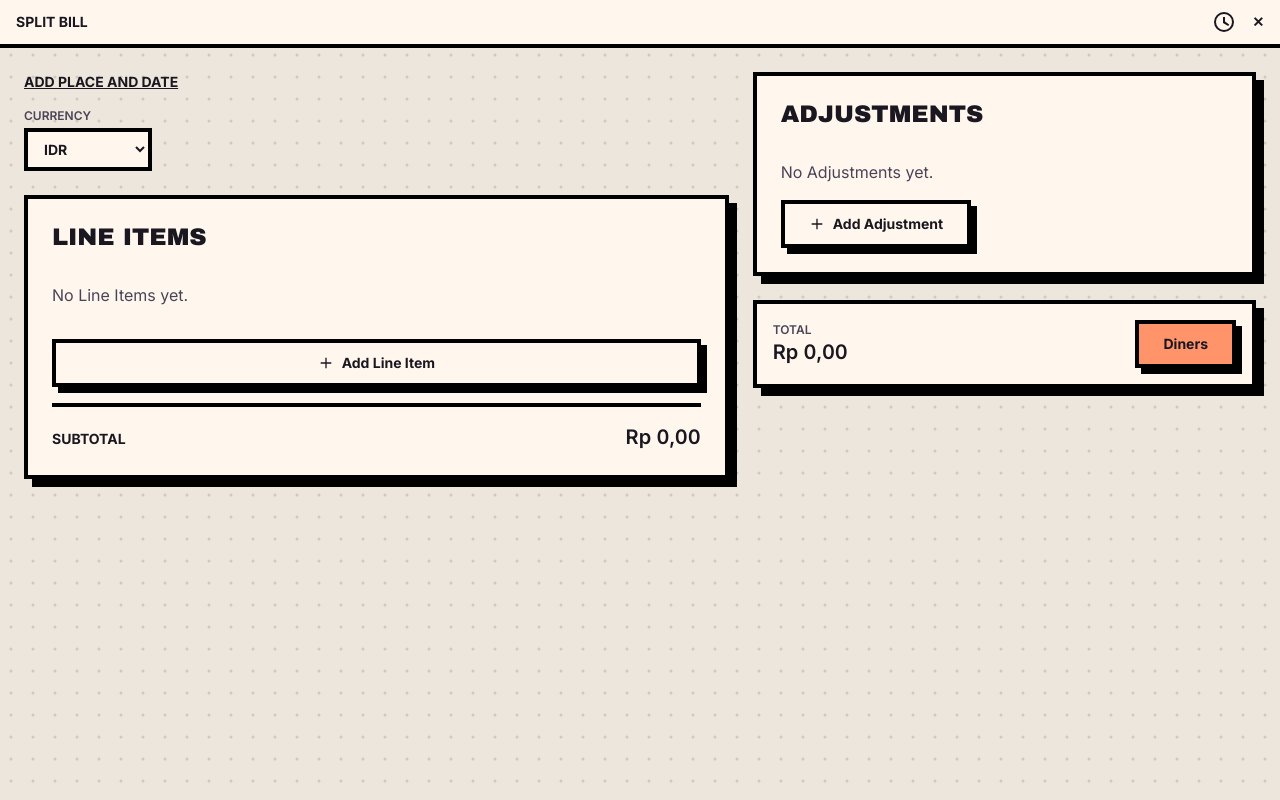
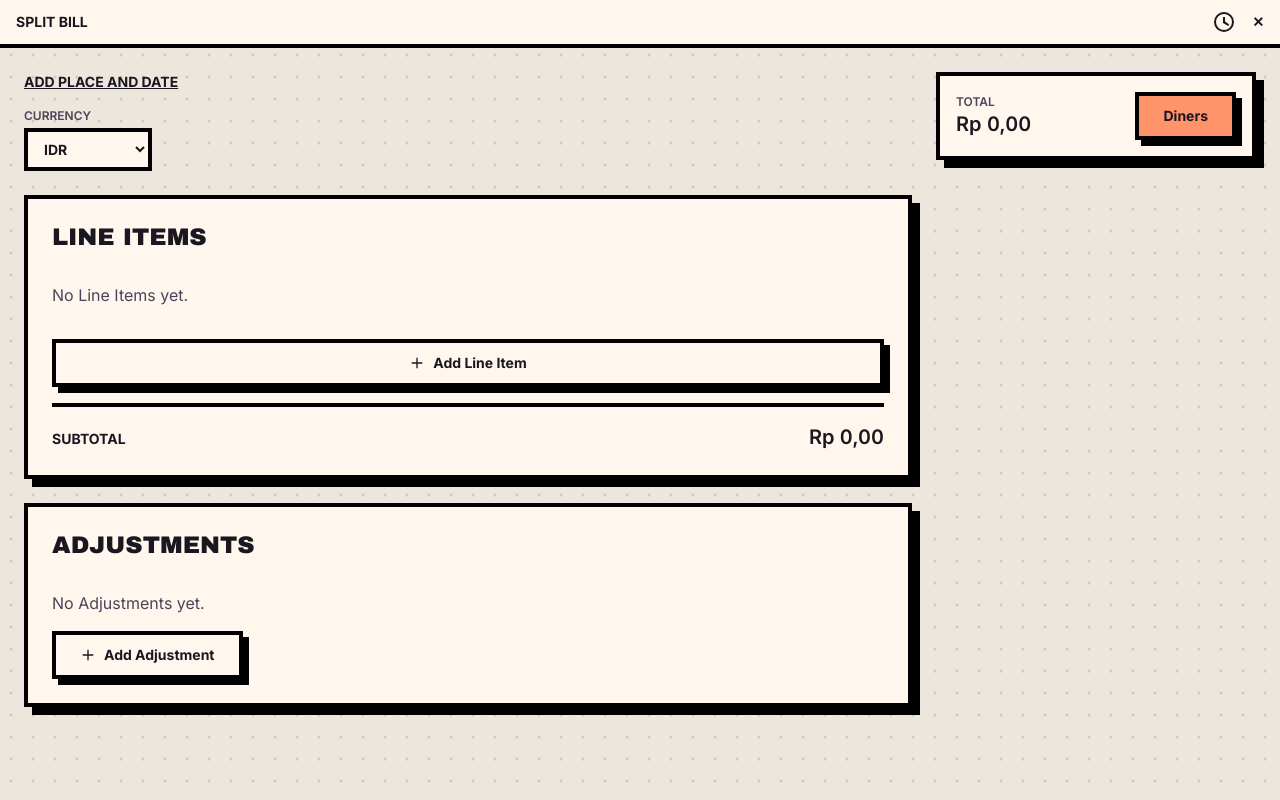
Before and after one commit to rafliogun49/split-bill, a React (Vite) app: page / in a window 1280 px wide. Both pictures are taken after a click on the button "ENTER MANUALLY". Built offline with nearby package versions, Linux system fonts and the light colour scheme.

Commit message:
Revert "Merge pull request #57 from rafliogun49/issue-47-bill-editor-redesign"
This reverts commit d02b242bbe46d907bf0e28075b0523f985590129, reversing
changes made to 6c5ff1e39037a4aea3f53e5549fa80dc621cf43c.

```diff
--- a/src/client/components/ScannedStamp.tsx
+++ /dev/null
@@ -1,15 +0,0 @@
-import { copy } from '../copy'
-
-// DESIGN.md §8 Ornament / screen 5: a rotated "SCANNED" provenance stamp,
-// pinned top-right of the Bill editor whenever the Bill was pre-filled from a
-// photo. It reports *how the Bill was made*, not *whether the math matches*
-// (that's the reconciliation Banner) — the caller renders it independently of
-// reconciliation.status, including the 'no-printed-total' case. The parent
-// is expected to be `position: relative` so this can sit `absolute` within it.
-export function ScannedStamp() {
-  return (
-    <span className="absolute -top-3 right-4 z-10 -rotate-3 border border-pure-black bg-diner-2 px-2.5 py-1 text-label-sm font-bold uppercase text-on-surface shadow-sm lg:right-6">
-      {copy.billEditor.scannedBadge}
-    </span>
-  )
-}
--- a/src/client/copy.ts
+++ b/src/client/copy.ts
@@ -81,7 +81,6 @@ export const copy = {
     retry: 'Try again',
   },
   billEditor: {
-    scannedBadge: 'Scanned',
     reconciliationMatch: 'Matches the receipt total.',
     reconciliationMismatchHeading: "Doesn't match the receipt",
     reconciliationComputed: 'Computed',
--- a/src/client/screens/BillEditorScreen.tsx
+++ b/src/client/screens/BillEditorScreen.tsx
@@ -14,7 +14,6 @@ import { Button } from '../components/Button'
 import { Card } from '../components/Card'
 import { focusRing } from '../components/focusRing'
 import { LineItemRow } from '../components/LineItemRow'
-import { ScannedStamp } from '../components/ScannedStamp'
 import { StickySummaryBar } from '../components/StickySummaryBar'
 import { TextField } from '../components/TextField'
 
@@ -48,12 +47,6 @@ export function BillEditorScreen({ bill, onBillChange, onContinue, reconciliatio
   const split = calculateSplit(bill)
   const locale = localeForCurrency(bill.currency.code)
   const showPlaceDate = placeDateRevealed || Boolean(bill.place || bill.date)
-  // A reconciliation is only ever handed down when this Bill was pre-filled
-  // from a photo parse (ParseReconciliation's own docstring); its `status`
-  // tells us whether the totals matched, but the stamp cares only about
-  // presence — it renders the same for 'match', 'mismatch' and
-  // 'no-printed-total' alike (DESIGN.md §8 Ornament).
-  const isScanned = reconciliation !== undefined
   // Every amount is an integer in the Bill's own minor unit (CONTEXT.md
   // invariants) — switching currency once amounts exist would silently
   // reinterpret them under a different minor-unit convention (e.g. 90000
@@ -90,10 +83,8 @@ export function BillEditorScreen({ bill, onBillChange, onContinue, reconciliatio
   }
 
   return (
-    <div className="relative flex flex-1 flex-col gap-6 p-4 pb-28 lg:flex-row lg:items-start lg:gap-6 lg:p-6 lg:pb-6">
-      {isScanned && <ScannedStamp />}
-
-      <div className="flex flex-1 flex-col gap-6 lg:min-w-0 lg:grow-[7] lg:basis-0">
+    <div className="flex flex-1 flex-col gap-6 p-4 pb-28 lg:flex-row lg:items-start lg:gap-6 lg:p-6 lg:pb-6">
+      <div className="flex flex-1 flex-col gap-6">
         {reconciliation?.status === 'match' && (
           <Banner variant="neutral">
             <p className="text-body-md">{copy.billEditor.reconciliationMatch}</p>
@@ -240,15 +231,7 @@ export function BillEditorScreen({ bill, onBillChange, onContinue, reconciliatio
             </div>
           </div>
         </Card>
-      </div>
 
-      {/* lg:top-12 matches TopBar's own min-h-12 (App.tsx) so this column's
-          sticky offset sits flush under it rather than overlapping or
-          gapping — same convention as AssignmentScreen's sidebar. DESIGN.md
-          screen 5 / the mockup: Adjustments + the running total move into
-          this sticky right-hand sidebar on desktop instead of stacking below
-          Line Items; mobile keeps the same stacked order via flex-col. */}
-      <div className="flex flex-col gap-6 lg:sticky lg:top-12 lg:grow-[5] lg:basis-0">
         <Card>
           <h2 className="text-headline-sm uppercase text-on-surface">{copy.billEditor.adjustmentsHeading}</h2>
           <div className="mt-4 flex flex-col">
@@ -283,7 +266,9 @@ export function BillEditorScreen({ bill, onBillChange, onContinue, reconciliatio
             </span>
           </Button>
         </Card>
+      </div>
 
+      <div className="lg:w-80">
         <StickySummaryBar
           label={copy.billEditor.total}
           amount={split.total}
```
Also changed, not shown: 2 other files (tests, documents, lock files or other folders).
